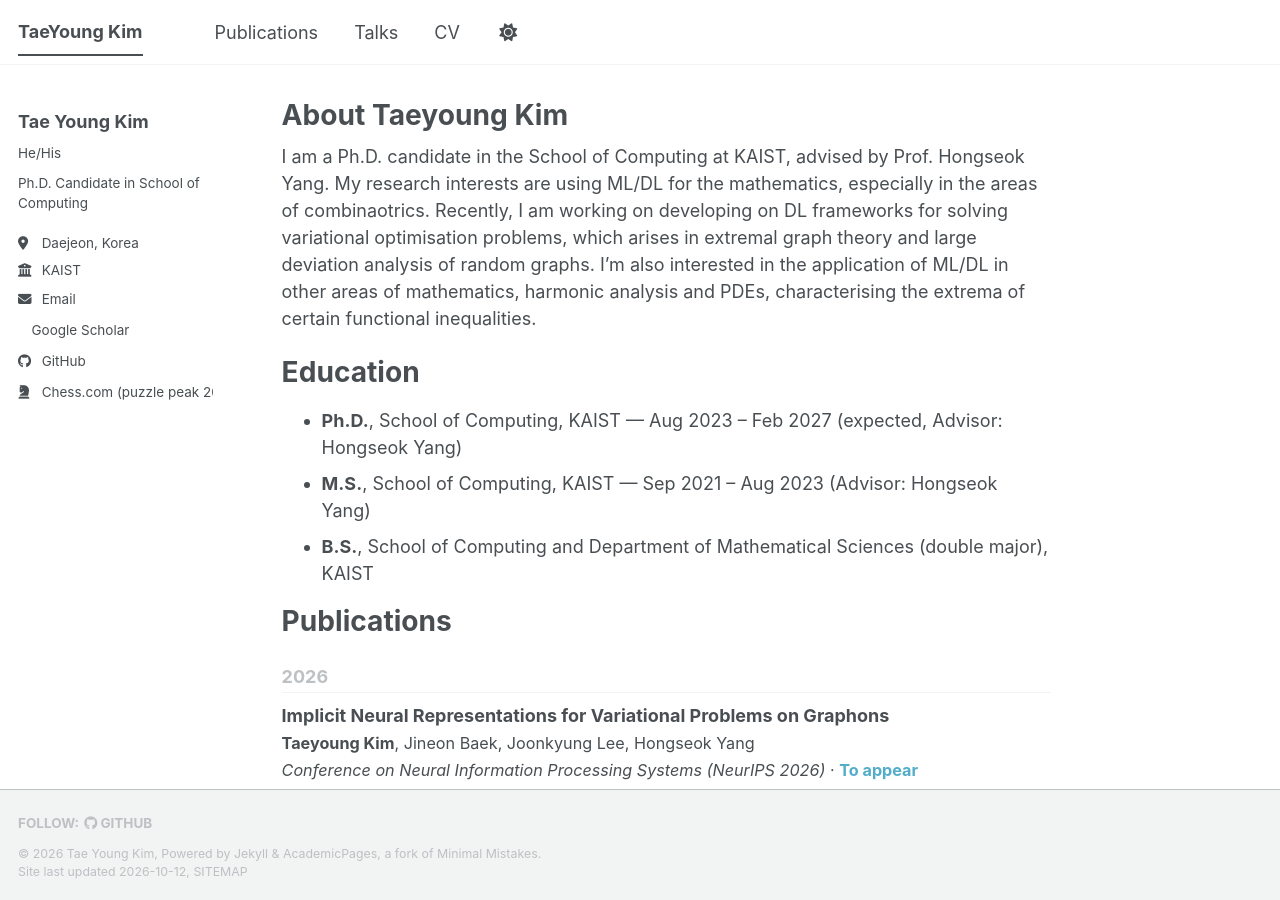
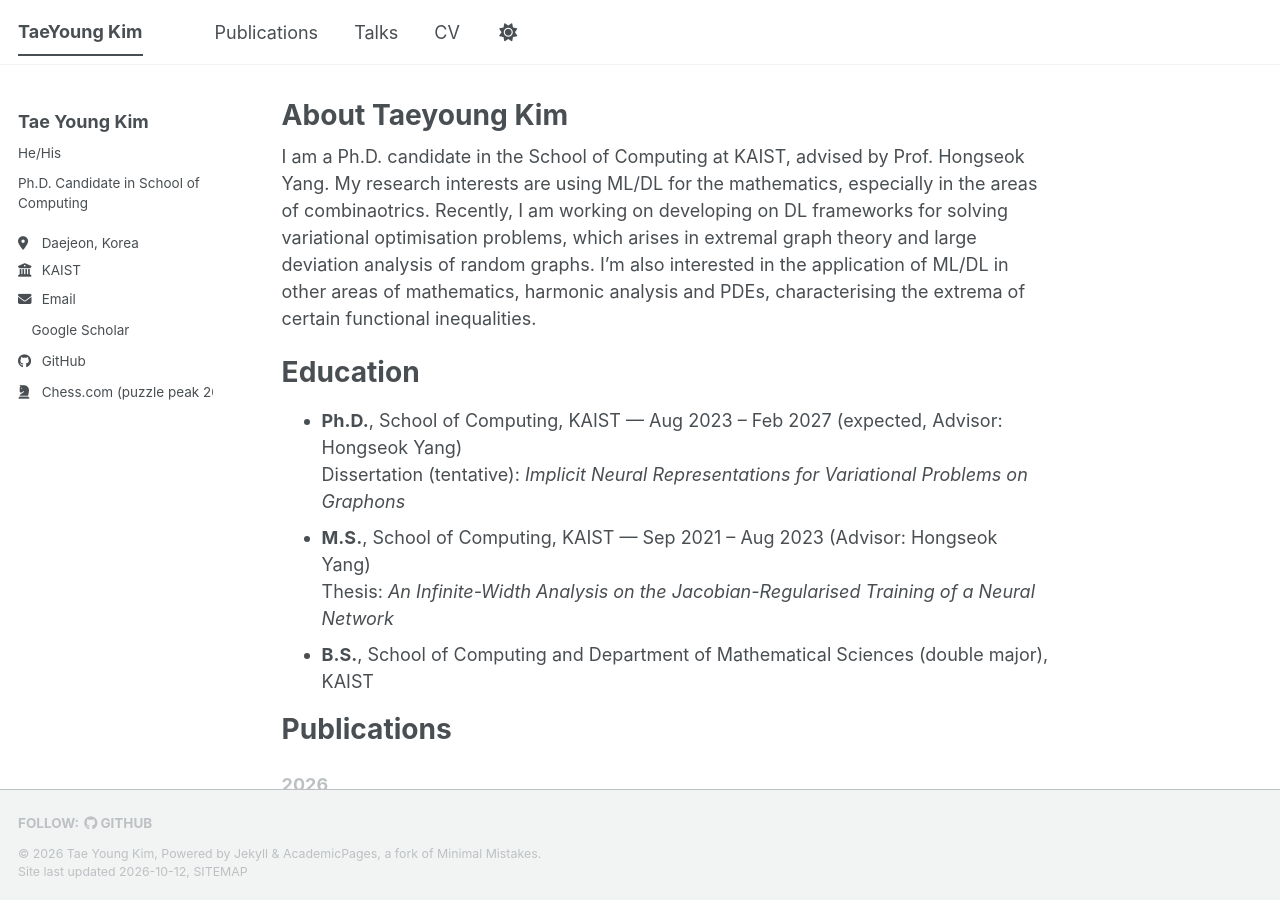
Before and after one commit to mekty2012/mekty2012.github.io, a Jekyll site: the page built from _pages/about.md, in a window 1280 px wide and 900 px high. Built offline with Jekyll 4.4.1, drawn with Linux system fonts in a browser that asks for light colours; a style sheet for code colours, icons or effects is not loaded.

Commit message:
Add thesis title

```diff
--- a/_pages/about.md
+++ b/_pages/about.md
@@ -16,7 +16,9 @@ I'm also interested in the application of ML/DL in other areas of mathematics, h
 Education
 ======
 - **Ph.D.**, School of Computing, KAIST --- Aug 2023 -- Feb 2027 (expected, Advisor: Hongseok Yang)
+  Dissertation (tentative): *Implicit Neural Representations for Variational Problems on Graphons*
 - **M.S.**, School of Computing, KAIST --- Sep 2021 -- Aug 2023 (Advisor: Hongseok Yang)
+  Thesis: *An Infinite-Width Analysis on the Jacobian-Regularised Training of a Neural Network*
 - **B.S.**, School of Computing and Department of Mathematical Sciences (double major), KAIST
 
 Publications
```
Also changed, not shown: 2 other files.
